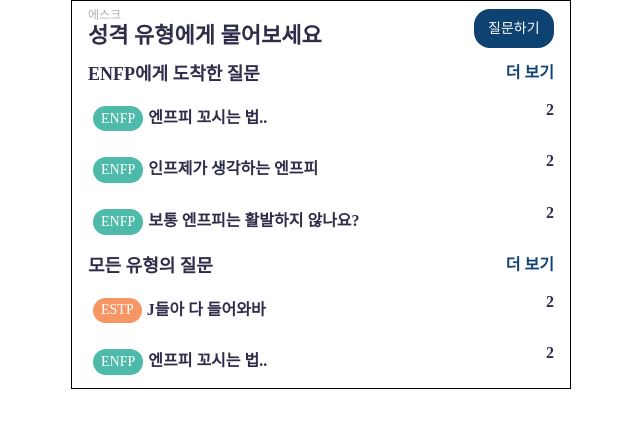
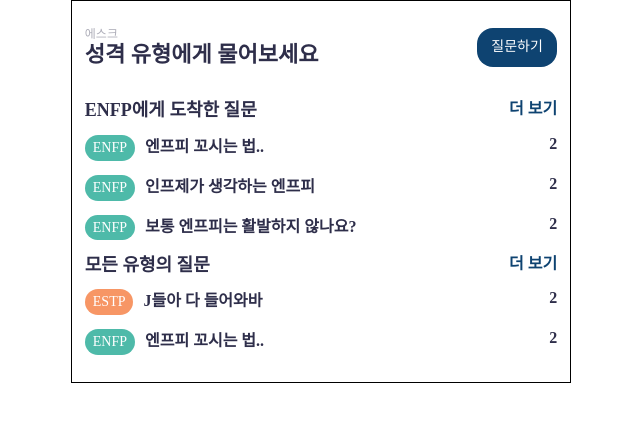
Before and after one commit to songgaram/woot-front-project, a React (Create React App) app: page / in a window 1280 px wide. Shown: the top 428 px of the page, without its empty margins (319-959 px from the left). Built offline with nearby package versions, Linux system fonts and the light colour scheme.

Commit message:
refact : margin padding 수정

```diff
--- a/src/components/header/Header.style.ts
+++ b/src/components/header/Header.style.ts
@@ -4,7 +4,7 @@ export const HeaderContainer = styled.header`
   display: flex;
   flex-direction: row;
   justify-content: space-between;
-  padding: 0.5rem 1rem;
+  margin: 3% 0 7% 0;
 `;
 
 export const HeaderContent = styled.div``;
--- a/src/components/tag/MbtiTag.tsx
+++ b/src/components/tag/MbtiTag.tsx
@@ -15,7 +15,6 @@ const Button = styled.button<{ colorCode: string }>`
   border-radius: 1rem;
   cursor: pointer;
   padding: 0.3rem 0.5rem;
-  margin: 5px;
   background-color: ${(props) => props.theme.colors[props.colorCode]};
   color: ${({ theme }) => theme.colors.white};
 `;
--- a/src/pages/mainPage/AskCard.tsx
+++ b/src/pages/mainPage/AskCard.tsx
@@ -22,12 +22,13 @@ export const AskCardContainer = styled.div`
   display: flex;
   flex-direction: row;
   justify-content: space-between;
-  padding: 0.5rem 1rem;
+  margin: 3% 0;
   cursor: pointer;
 `;
 
 export const AskTitle = styled.span`
   font-weight: 600;
+  margin-left: 10px;
   color: ${({ theme }) => theme.colors.primary};
 `;
 export const Comment = styled.div`
--- a/src/pages/mainPage/MainPage.style.ts
+++ b/src/pages/mainPage/MainPage.style.ts
@@ -3,6 +3,7 @@ import styled from 'styled-components';
 export const MainContainer = styled.div`
   width: 500px;
   border: 1px solid;
+  padding: 1%;
 `;
 
 export const MainContent = styled.main`
@@ -13,7 +14,6 @@ export const MainHeaderContainer = styled.div`
   display: flex;
   flex-direction: row;
   justify-content: space-between;
-  padding: 0.5rem 1rem;
   font-weight: 600;
   font-size: ${({ theme }) => theme.fontSizes.lg};
   color: ${({ theme }) => theme.colors.primary};
```
